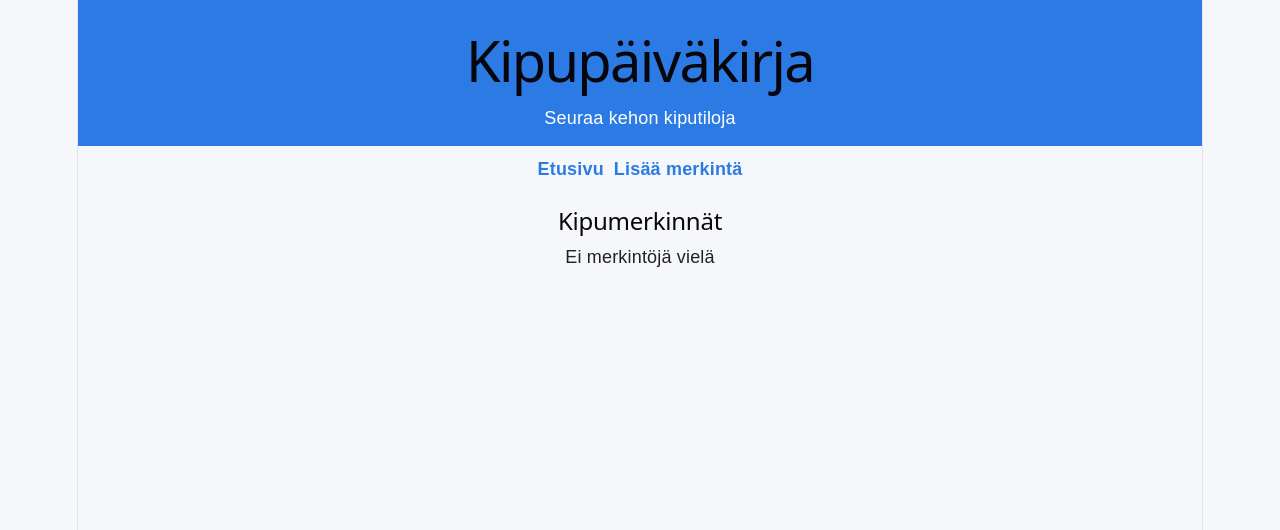
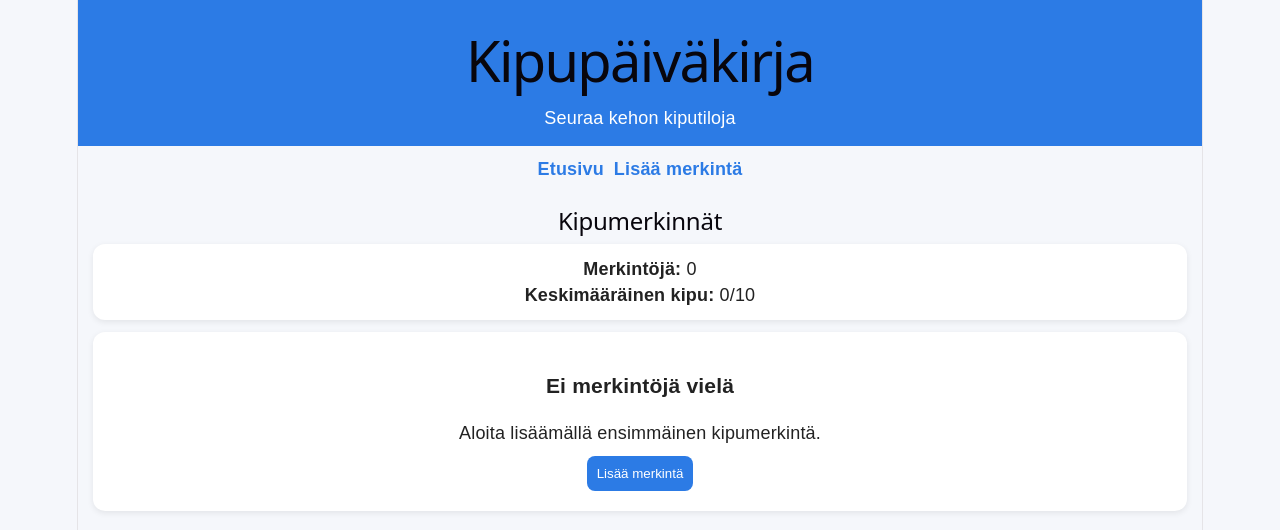
Before and after one commit to thoramm/kipukirja, a React (Vite) app: page / in a window 1280 px wide. Shown: the top 530 px of the page. Built offline with nearby package versions, Linux system fonts and the light colour scheme.

Commit message:
Dashboard- tyyppinen tyylittely, UI- ilmoitus

```diff
--- a/src/components/EntryForm/EntryForm.jsx
+++ b/src/components/EntryForm/EntryForm.jsx
@@ -7,6 +7,9 @@ function EntryForm() {
   const [level, setLevel] = useState(0);
   const [description, setDescription] = useState("");
 
+  // 🧾 uusi: viestitila (toast)
+  const [message, setMessage] = useState("");
+
   const handleSubmit = (e) => {
     e.preventDefault();
 
@@ -15,7 +18,7 @@ function EntryForm() {
       date,
       area,
       level,
-      description
+      description,
     };
 
     const existing = getEntries();
@@ -26,12 +29,20 @@ function EntryForm() {
     setLevel(0);
     setDescription("");
 
-    alert("Merkintä lisätty!");
+    // ⚡ UX parannus: alert → toast
+    setMessage("Merkintä lisätty!");
+
+    setTimeout(() => {
+      setMessage("");
+    }, 2000);
   };
 
   return (
     <form onSubmit={handleSubmit}>
       <h2>Lisää kipumerkintä</h2>
+
+      {/* 🧾 toast-ilmoitus */}
+      {message && <p className="toast">{message}</p>}
 
       <input
         type="date"
--- a/src/pages/Home/Home.jsx
+++ b/src/pages/Home/Home.jsx
@@ -23,11 +23,46 @@ function Home() {
     return "#e74c3c"; // punainen
   };
 
+  const totalEntries = entries.length;
+
+const averagePain =
+  totalEntries > 0
+    ? (
+        entries.reduce((sum, e) => sum + Number(e.level), 0) /
+        totalEntries
+      ).toFixed(1)
+    : 0;
+
+const latestEntry =
+  entries.length > 0
+    ? entries[entries.length - 1]
+    : null;
+
   return (
     <div>
       <h2>Kipumerkinnät</h2>
 
-      {entries.length === 0 && <p>Ei merkintöjä vielä</p>}
+      <div className="stats">
+  <p><strong>Merkintöjä:</strong> {totalEntries}</p>
+  <p><strong>Keskimääräinen kipu:</strong> {averagePain}/10</p>
+
+  {latestEntry && (
+    <p>
+      <strong>Viimeisin:</strong> {latestEntry.date} ({latestEntry.area})
+    </p>
+  )}
+</div>
+
+{entries.length === 0 && (
+  <div className="empty-state">
+    <h3>Ei merkintöjä vielä</h3>
+    <p>Aloita lisäämällä ensimmäinen kipumerkintä.</p>
+
+    <button onClick={() => navigate("/add")}>
+      Lisää merkintä
+    </button>
+  </div>
+)}
 
       {entries.map((e) => (
         <div key={e.id} className="entry-card">
--- a/src/styles/global.css
+++ b/src/styles/global.css
@@ -79,6 +79,35 @@ button {
   cursor: pointer;
 }
 
+.stats {
+  background: white;
+  padding: 12px;
+  margin-bottom: 12px;
+  border-radius: 12px;
+  box-shadow: 0 2px 6px rgba(0,0,0,0.08);
+}
+
+.toast {
+  background: #2ecc71;
+  color: white;
+  padding: 10px;
+  border-radius: 8px;
+  margin-bottom: 10px;
+  text-align: center;
+}
+
+.empty-state {
+  background: white;
+  padding: 20px;
+  border-radius: 12px;
+  text-align: center;
+  box-shadow: 0 2px 6px rgba(0,0,0,0.08);
+}
+
+.empty-state button {
+  margin-top: 10px;
+}
+
 
 
 @media (max-width: 600px) {
```
